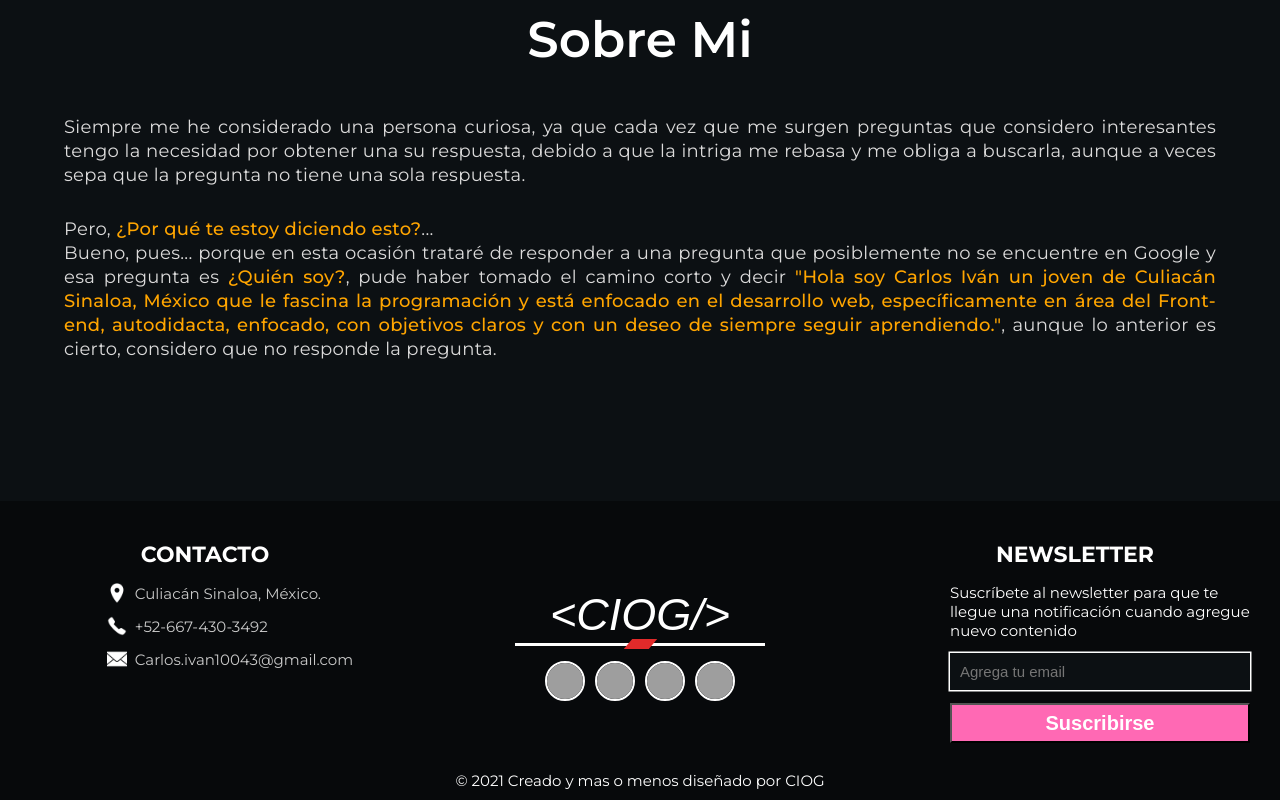
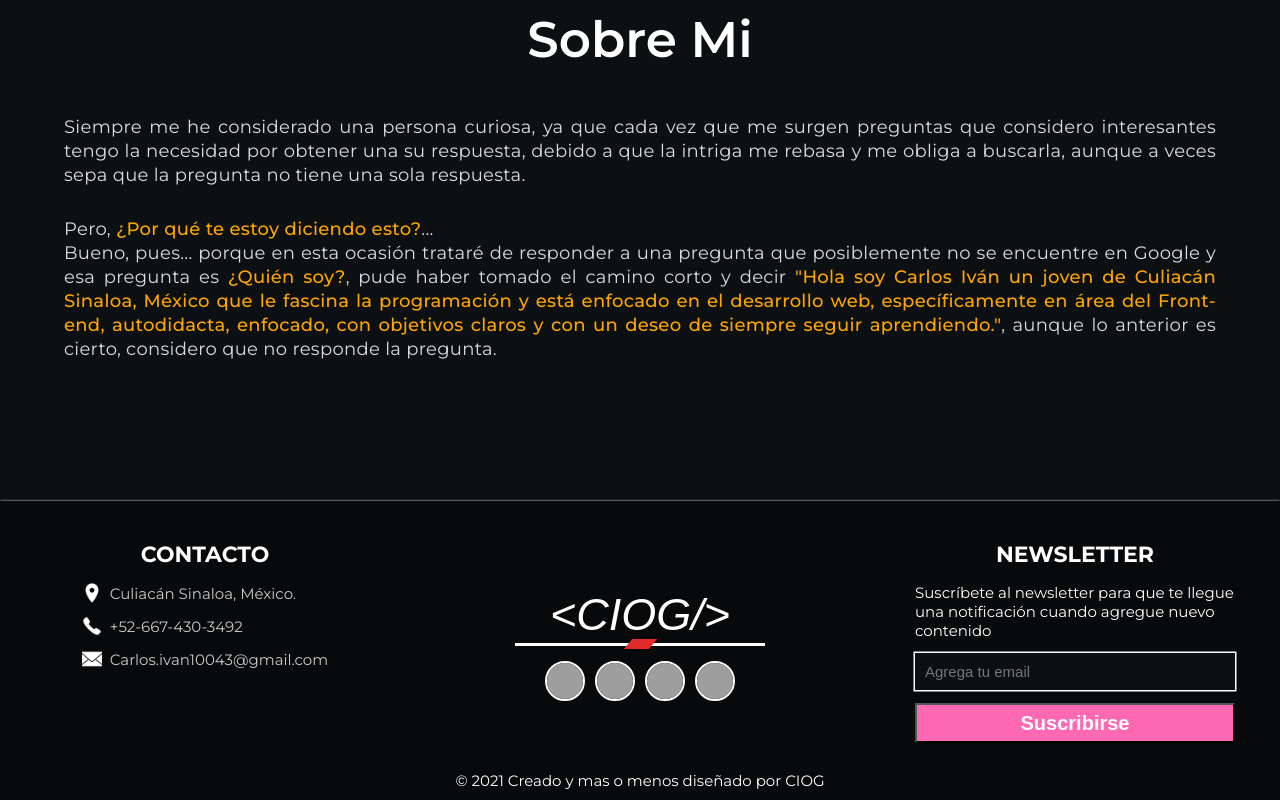
Before and after one commit to CIOG2/Portafolio, a Next.js app: page / in a window 1280 px wide. Shown: the part 811-1611 px from the top of the page. Built offline with nearby package versions, Linux system fonts and the light colour scheme; grey boxes are pictures that could not be loaded; a web font is replaced by a local one.

Commit message:
fix: el margin era muy grande

```diff
--- a/Components/Footer/styles.module.scss
+++ b/Components/Footer/styles.module.scss
@@ -8,6 +8,7 @@
     padding: 10px 0px;
     margin-top: 120px;
     background-color: #07090b;
+    box-shadow: white 0px 0.15px 2px 0px;
 }
 .footer > *{
     max-width: var(--max-width);
@@ -86,7 +87,6 @@
     justify-content: flex-start;
     flex-direction: column;
     gap: 13px;
-    margin-left: 50px;
 }
 
 .footer__section--parrafo{
@@ -120,6 +120,6 @@
     background-color: hotpink;
     color: var(--text-white);
     font-size: 2rem;
-
     font-weight: 600;
+    cursor: pointer;
 }
```
